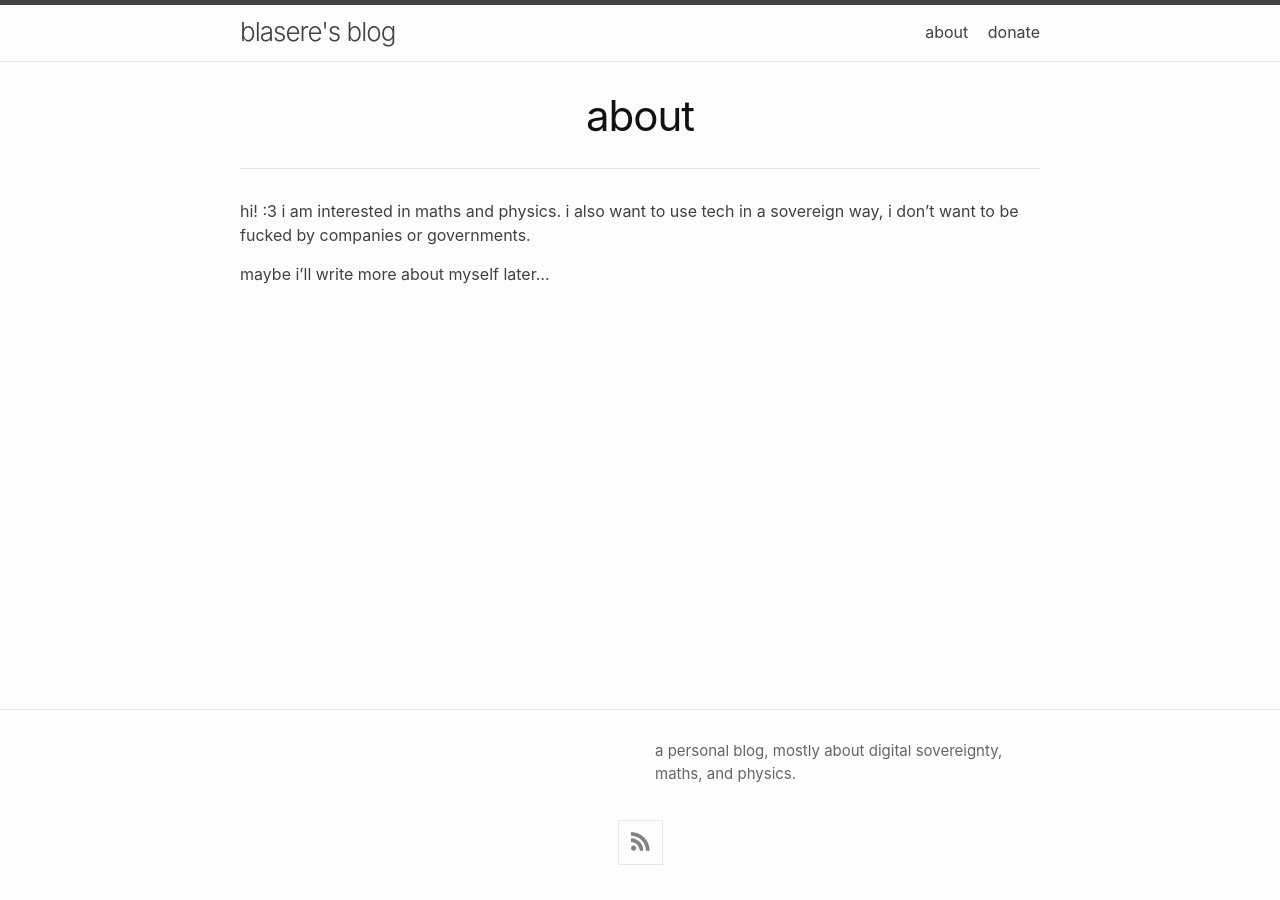
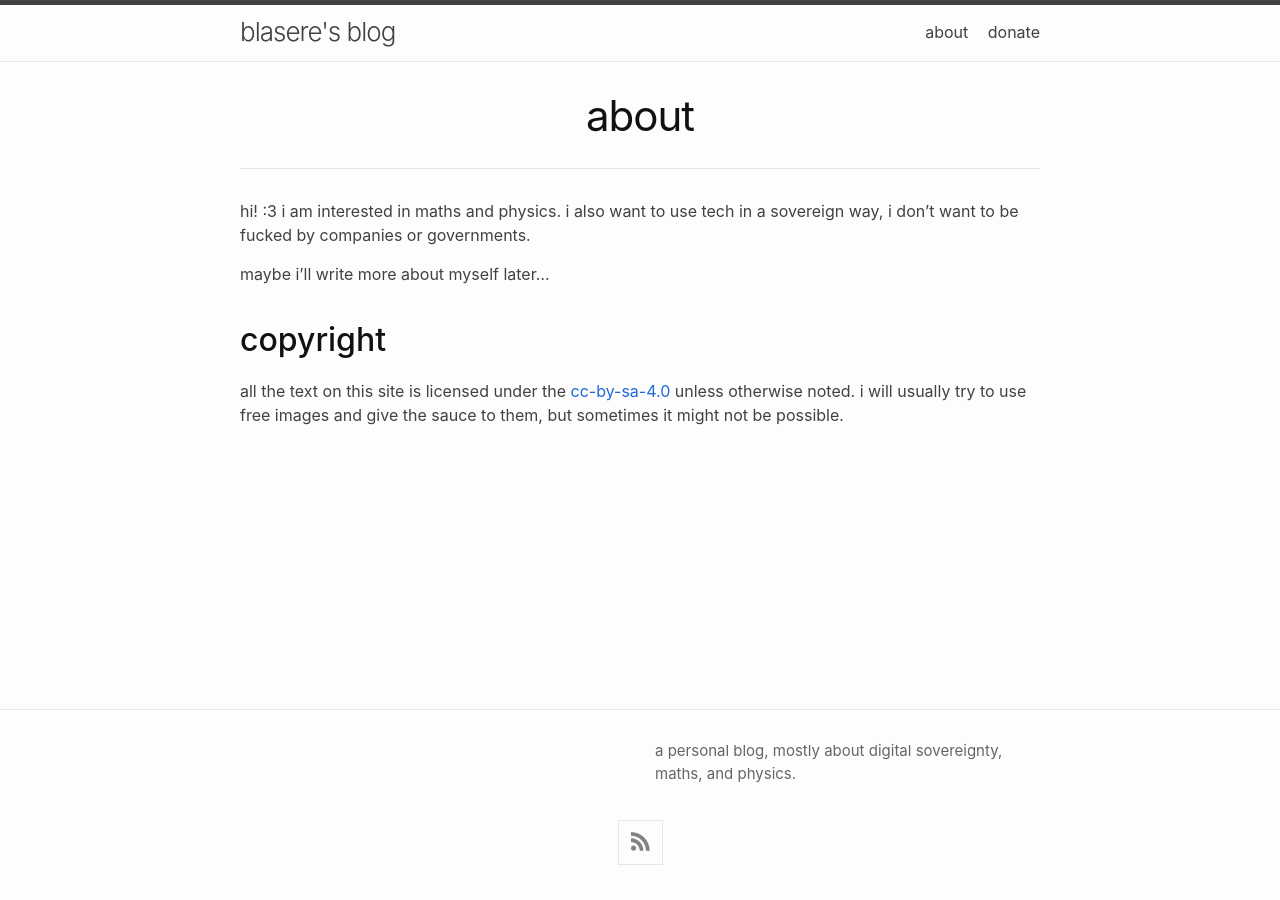
Before and after one commit to blasersky/blog, a Jekyll site: the page built from about.markdown, in a window 1280 px wide. Built offline with Jekyll 4.4.1, drawn with Linux system fonts in a browser that asks for light colours; nearby versions of some CDN libraries.

Commit message:
added license info

```diff
--- /dev/null
+++ b/_sass/minima/skins/uwunicorn-dark.scss
@@ -0,0 +1,5 @@
+@charset "utf-8";
+
+$uwu-is-auto: false;
+$uwu-is-dark: true;
+@import "minima/skins/uwunicorn";
--- /dev/null
+++ b/_sass/minima/skins/uwunicorn-light.scss
@@ -0,0 +1,4 @@
+@charset "utf-8";
+
+$uwu-is-auto: false;
+@import "minima/skins/uwunicorn";
--- /dev/null
+++ b/_sass/minima/skins/uwunicorn.scss
@@ -0,0 +1,219 @@
+@charset "utf-8";
+
+// Uwunicorn skin
+// ==============
+// Created by Emmet, aka "LibrePhoenix"
+// (https://gitlab.com/librephoenix, https://github.com/librephoenix)
+// Based on Solarized minima skin created by Sander Voerman <mailto:sander@savoerman.nl>
+// using the Solarized color scheme by Ethan Schoonover <https://ethanschoonover.com/solarized>.
+
+// This style sheet implements three options for the minima.skin setting:
+// "uwunicorn-light" for light mode, "uwunicorn-dark" for dark mode, and
+// "uwunicorn" for light or dark mode depending on user preference.
+$uwu-is-auto: true !default;
+$uwu-is-dark: false !default;
+
+
+// Color scheme
+// ------------
+
+$uwu-base03:   #241b26;
+$uwu-base02:   #2f2a3f;
+$uwu-base01:   #46354a;
+$uwu-base00:   #6c3cb2;
+$uwu-base0:    #7e5f83;
+$uwu-base1:    #eed5d9;
+$uwu-base2:    #d9c2c6;
+$uwu-base3:    #e4ccd0;
+$uwu-yellow:   #877bb6;
+$uwu-orange:   #de5b44;
+$uwu-red:      #a84a73;
+$uwu-magenta:  #c965bf;
+$uwu-violet:   #9c5fce;
+$uwu-blue:     #6a9eb5;
+$uwu-cyan:     #78a38f;
+$uwu-green:    #a3a079;
+
+
+// Mixed colors
+// ------------
+// While not part of the original Uwunicorn base tones, these derived tones
+// are meant to replicate the visual style of the classic skin. They should
+// not be used in cases where sufficiently contrasting colors are needed.
+
+$uwu-light-mix1:  mix($uwu-base1, $uwu-base3);
+$uwu-light-mix2:  mix($uwu-blue, $uwu-base00);
+$uwu-light-mix3:  mix($uwu-base2, $uwu-base3);
+$uwu-dark-mix1:   mix($uwu-base01, $uwu-base03);
+$uwu-dark-mix2:   mix($uwu-blue, $uwu-base0);
+$uwu-dark-mix3:   mix($uwu-base02, $uwu-base03);
+
+
+// Mode selection
+// --------------
+
+$uwu-mono3:    $uwu-base3;
+$uwu-mono2:    $uwu-base2;
+$uwu-mono1:    $uwu-base1;
+$uwu-mono00:   $uwu-base00;
+$uwu-mono01:   $uwu-base01;
+$uwu-mix1:     $uwu-light-mix1;
+$uwu-mix2:     $uwu-light-mix2;
+$uwu-mix3:     $uwu-light-mix3;
+
+@if $uwu-is-dark {
+  $uwu-mono3:  $uwu-base03;
+  $uwu-mono2:  $uwu-base02;
+  $uwu-mono1:  $uwu-base01;
+  $uwu-mono00: $uwu-base0;
+  $uwu-mono01: $uwu-base1;
+  $uwu-mix1:   $uwu-dark-mix1;
+  $uwu-mix2:   $uwu-dark-mix2;
+  $uwu-mix3:   $uwu-dark-mix3;
+}
+
+@if $uwu-is-auto {
+  :root {
+    --uwunicorn-mono3:  #{$uwu-base3};
+    --uwunicorn-mono2:  #{$uwu-base2};
+    --uwunicorn-mono1:  #{$uwu-base1};
+    --uwunicorn-mono00: #{$uwu-base00};
+    --uwunicorn-mono01: #{$uwu-base01};
+    --uwunicorn-mix1:   #{$uwu-light-mix1};
+    --uwunicorn-mix2:   #{$uwu-light-mix2};
+    --uwunicorn-mix3:   #{$uwu-light-mix3};
+  }
+
+  @media (prefers-color-scheme: dark) {
+    :root {
+      --uwunicorn-mono3:  #{$uwu-base03};
+      --uwunicorn-mono2:  #{$uwu-base02};
+      --uwunicorn-mono1:  #{$uwu-base01};
+      --uwunicorn-mono00: #{$uwu-base0};
+      --uwunicorn-mono01: #{$uwu-base1};
+      --uwunicorn-mix1:   #{$uwu-dark-mix1};
+      --uwunicorn-mix2:   #{$uwu-dark-mix2};
+      --uwunicorn-mix3:   #{$uwu-dark-mix3};
+    }
+  }
+
+  $uwu-mono3:  var(--uwunicorn-mono3);
+  $uwu-mono2:  var(--uwunicorn-mono2);
+  $uwu-mono1:  var(--uwunicorn-mono1);
+  $uwu-mono00: var(--uwunicorn-mono00);
+  $uwu-mono01: var(--uwunicorn-mono01);
+  $uwu-mix1:   var(--uwunicorn-mix1);
+  $uwu-mix2:   var(--uwunicorn-mix2);
+  $uwu-mix3:   var(--uwunicorn-mix3);
+}
+
+
+// Minima color variables
+// ----------------------
+
+$brand-color:           $uwu-blue !default;
+$brand-color-light:     $uwu-blue !default;
+$brand-color-dark:      $uwu-blue !default;
+
+$site-title-color:      $uwu-red !default;
+
+$text-color:            $uwu-mono01 !default;
+$background-color:      $uwu-mono3 !default;
+$code-background-color: $uwu-mono2 !default;
+
+$link-base-color:       $uwu-magenta !default;
+$link-visited-color:    $uwu-magenta !default;
+$link-hover-color:      $uwu-orange !default;
+
+$border-color-01:       $brand-color-light !default;
+$border-color-02:       $uwu-mono1 !default;
+$border-color-03:       $uwu-mono00 !default;
+
+$table-text-color:      $uwu-mono00 !default;
+$table-zebra-color:     $uwu-mix3 !default;
+$table-header-bg-color: $uwu-mono2 !default;
+$table-header-border:   $uwu-mono1 !default;
+$table-border-color:    $uwu-mono1 !default;
+
+
+// Syntax highlighting styles
+// --------------------------
+
+.highlight {
+  .c     { color: $uwu-mono1; font-style: italic } // Comment
+  .err   { color: $uwu-red } // Error
+  .k     { color: $uwu-mono01; font-weight: bold } // Keyword
+  .o     { color: $uwu-mono01; font-weight: bold } // Operator
+  .cm    { color: $uwu-mono1; font-style: italic } // Comment.Multiline
+  .cp    { color: $uwu-mono1; font-weight: bold } // Comment.Preproc
+  .c1    { color: $uwu-mono1; font-style: italic } // Comment.Single
+  .cs    { color: $uwu-mono1; font-weight: bold; font-style: italic } // Comment.Special
+  .gd    { color: $uwu-red } // Generic.Deleted
+  .gd .x { color: $uwu-red } // Generic.Deleted.Specific
+  .ge    { color: $uwu-mono00; font-style: italic } // Generic.Emph
+  .gr    { color: $uwu-red } // Generic.Error
+  .gh    { color: $uwu-mono1 } // Generic.Heading
+  .gi    { color: $uwu-green } // Generic.Inserted
+  .gi .x { color: $uwu-green } // Generic.Inserted.Specific
+  .go    { color: $uwu-mono00 } // Generic.Output
+  .gp    { color: $uwu-mono00 } // Generic.Prompt
+  .gs    { color: $uwu-mono01; font-weight: bold } // Generic.Strong
+  .gu    { color: $uwu-mono1 } // Generic.Subheading
+  .gt    { color: $uwu-red } // Generic.Traceback
+  .kc    { color: $uwu-mono01; font-weight: bold } // Keyword.Constant
+  .kd    { color: $uwu-mono01; font-weight: bold } // Keyword.Declaration
+  .kp    { color: $uwu-mono01; font-weight: bold } // Keyword.Pseudo
+  .kr    { color: $uwu-mono01; font-weight: bold } // Keyword.Reserved
+  .kt    { color: $uwu-violet; font-weight: bold } // Keyword.Type
+  .m     { color: $uwu-cyan } // Literal.Number
+  .s     { color: $uwu-magenta } // Literal.String
+  .na    { color: $uwu-cyan } // Name.Attribute
+  .nb    { color: $uwu-blue } // Name.Builtin
+  .nc    { color: $uwu-violet; font-weight: bold } // Name.Class
+  .no    { color: $uwu-cyan } // Name.Constant
+  .ni    { color: $uwu-violet } // Name.Entity
+  .ne    { color: $uwu-violet; font-weight: bold } // Name.Exception
+  .nf    { color: $uwu-blue; font-weight: bold } // Name.Function
+  .nn    { color: $uwu-mono00 } // Name.Namespace
+  .nt    { color: $uwu-blue } // Name.Tag
+  .nv    { color: $uwu-cyan } // Name.Variable
+  .ow    { color: $uwu-mono01; font-weight: bold } // Operator.Word
+  .w     { color: $uwu-mono1 } // Text.Whitespace
+  .mf    { color: $uwu-cyan } // Literal.Number.Float
+  .mh    { color: $uwu-cyan } // Literal.Number.Hex
+  .mi    { color: $uwu-cyan } // Literal.Number.Integer
+  .mo    { color: $uwu-cyan } // Literal.Number.Oct
+  .sb    { color: $uwu-magenta } // Literal.String.Backtick
+  .sc    { color: $uwu-magenta } // Literal.String.Char
+  .sd    { color: $uwu-magenta } // Literal.String.Doc
+  .s2    { color: $uwu-magenta } // Literal.String.Double
+  .se    { color: $uwu-magenta } // Literal.String.Escape
+  .sh    { color: $uwu-magenta } // Literal.String.Heredoc
+  .si    { color: $uwu-magenta } // Literal.String.Interpol
+  .sx    { color: $uwu-magenta } // Literal.String.Other
+  .sr    { color: $uwu-green } // Literal.String.Regex
+  .s1    { color: $uwu-magenta } // Literal.String.Single
+  .ss    { color: $uwu-magenta } // Literal.String.Symbol
+  .bp    { color: $uwu-mono1 } // Name.Builtin.Pseudo
+  .vc    { color: $uwu-cyan } // Name.Variable.Class
+  .vg    { color: $uwu-cyan } // Name.Variable.Global
+  .vi    { color: $uwu-cyan } // Name.Variable.Instance
+  .il    { color: $uwu-cyan } // Literal.Number.Integer.Long
+}
+
+.figure {
+  display: block;
+  margin-left: auto;
+  margin-right: auto;
+  width: 80%;
+}
+
+body::before {
+  content: '';
+  position: fixed;
+  width: 100vw;
+  height: 100vh;
+  background-image: url('/assets/background.jpg');
+  background-size: cover;
+  z-index: -9999; /* added */
+}
--- a/about.markdown
+++ b/about.markdown
@@ -7,3 +7,6 @@ permalink: /about/
 hi! :3 i am interested in maths and physics. i also want to use tech in a sovereign way, i don't want to be fucked by companies or governments.
 
 maybe i'll write more about myself later...
+
+## copyright
+all the text on this site is licensed under the [cc-by-sa-4.0](https://creativecommons.org/licenses/by-sa/4.0/deed.en) unless otherwise noted. i will usually try to use free images and give the sauce to them, but sometimes it might not be possible.
```
Also changed, not shown: _config.yml (+11 -0 lines), assets/88x31_final.png (added), assets/background.jpg (added), assets/fonts/FiraMono-Regular.woff2 (added), assets/lasercat3.jpg (added).
